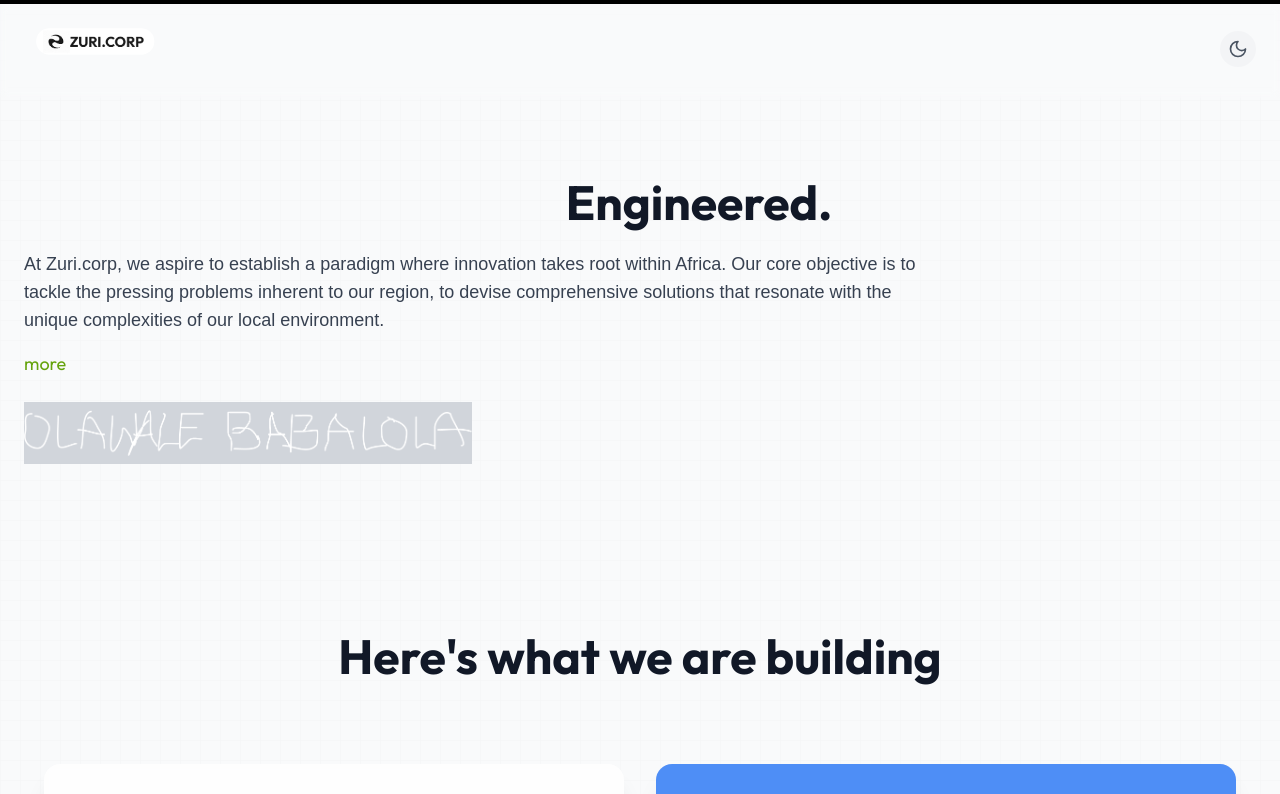
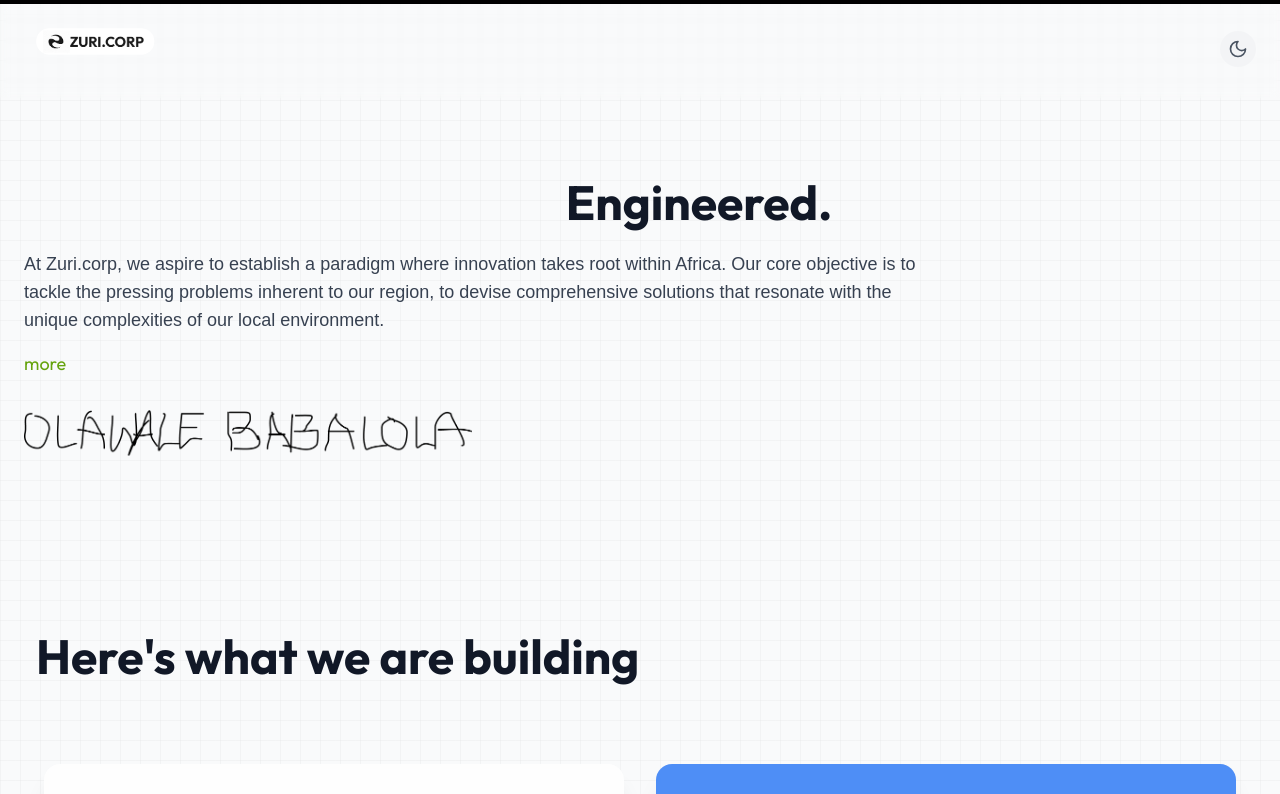
Before and after one commit to Oladotunlaniyan/zuri-landing, a React (Vite) app: page / in a window 1280 px wide. Shown: the top 794 px of the page. Built offline with nearby package versions, Linux system fonts and the light colour scheme.

Commit message:
signature and scroll effect

```diff
--- a/src/App.tsx
+++ b/src/App.tsx
@@ -2,6 +2,7 @@ import { useState, useEffect } from 'react';
 import { Moon, Sun, ArrowRight } from 'lucide-react';
 import logo from '../src/assets/logo.png';
 import sign from '../src/assets/signature.png';
+import sign2 from '../src/assets/signature2.png'
 import pine from '../src/assets/pinelogo.png';
 import findr from '../src/assets/findrlogo.png';
 import { ScrollProgress } from './components/eldoraui/scrollprogress';
@@ -53,7 +54,6 @@ function App() {
     };
   }, []);
 
-  // Theme toggle with system preference detection
   useEffect(() => {
     const prefersDark = window.matchMedia('(prefers-color-scheme: dark)').matches;
     setIsDarkMode(prefersDark);
@@ -61,10 +61,11 @@ function App() {
 
   return (
     <div className={`min-h-screen transition-colors duration-500 ${isDarkMode ? 'bg-black' : 'bg-gray-50'}`}>
+
       <ScrollProgress className={isDarkMode ? "bg-gray-50" : "bg-black"} />
 
       {/* Background Grid Effect with animation */}
-      <div className={`fixed inset-0 bg-grid-pattern opacity-20 transition-opacity duration-500 ${isDarkMode ? 'opacity-30' : 'opacity-10'}`}></div>
+      <div className={`fixed inset-0 bg-grid-pattern opacity-40 transition-opacity duration-500 ${isDarkMode ? 'opacity-70' : 'opacity-50'}`}></div>
 
       {/* Navigation */}
       <nav className="relative z-10 px-4 sm:px-6 py-4 flex justify-between items-center backdrop-blur-sm">
@@ -115,18 +116,16 @@ function App() {
               <span>{showMore ? 'Show less' : 'more'}</span>
             </button>
             <img
-              src={sign}
+              src={isDarkMode ? sign : sign2}
               alt="Signature"
-              className={`w-full sm:w-2/3 md:w-1/2 py-2 transition-all duration-300 ${
-                isDarkMode ? 'filter-none' : 'bg-gray-300'
-              }`}
+              className={`w-full sm:w-2/3 md:w-1/2 py-2 transition-all duration-300`}
             />
           </div>
         </div>
 
         {/* Products Section */}
         <div id="products-section" className="mt-20 sm:mt-32">
-          <div className={`building-section text-center py-6 sm:py-10 transition-all duration-1000 transform ${
+          <div className={`building-section text-left px-3 py-6 sm:py-10 transition-all duration-1000 transform ${
             isVisible.products ? 'translate-y-0 opacity-100' : 'translate-y-10 opacity-0'
           }`}>
             <h2 className={`hero-font text-2xl sm:text-3xl md:text-4xl lg:text-5xl font-bold mb-6 ${isDarkMode ? 'text-white' : 'text-gray-900'}`}>
```
Also changed, not shown: src/assets/signature2.png (added).
